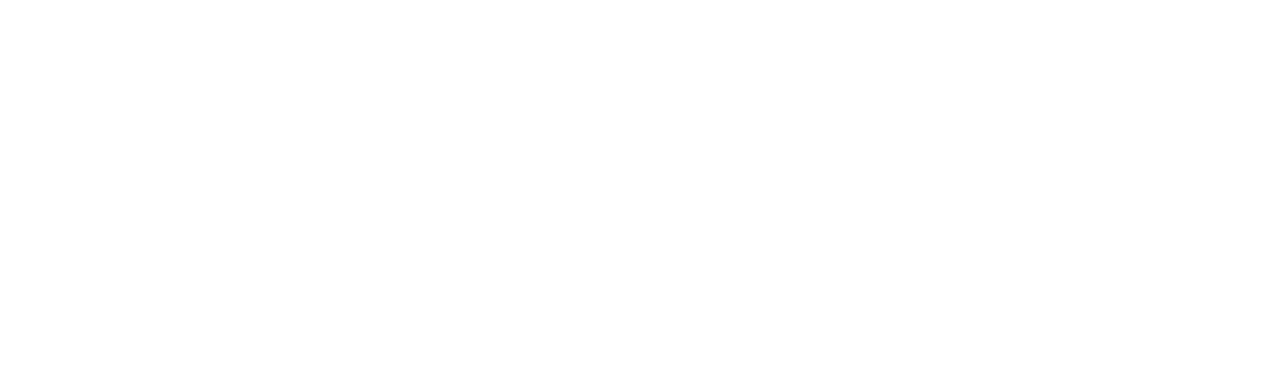
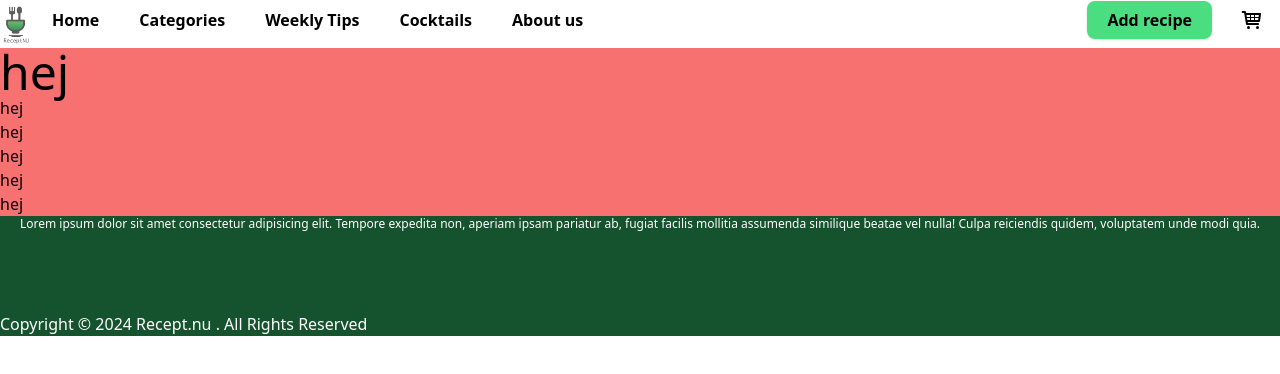
Before and after one commit to MAxlekansder/ExaminationsarbeteFrontend, a React (Vite) app: page /cart in a window 1280 px wide. Before the commit this address had no page. Shown: the top 374 px of the page. Built offline with nearby package versions, Linux system fonts and the light colour scheme.

Commit message:
cart sidebar menu

```diff
--- a/src/App.tsx
+++ b/src/App.tsx
@@ -14,13 +14,14 @@
 import RecipeDetails from './Views/Recipe/Recipe';
 import PresentCocktails from './components/Cocktails/Cocktails';
 import { BrowserRouter, Route, Routes } from "react-router-dom";
+import Cart from './components/Cart';
 
 function App() {
 
- return (
-  <>
-  <BrowserRouter>
-    <Routes>
+  return (
+    <>
+      <BrowserRouter>
+        <Routes>
           <Route path='/' element={<HomePage />} />
           <Route path='/add' element={<HandleRequests />} />
           <Route path='/home' element={<Home />} />
@@ -34,10 +35,11 @@
           <Route path='/about' element={<About />} />
           <Route path='/categories' element={<Categories />} />
           <Route path='/weeklytips' element={<WeeklyTips />} />
+          <Route path='/cart' element={<Cart />} />
         </Routes>
       </BrowserRouter>
     </>
-   )
+  )
 }
 
 export default App;
--- a/src/components/Cart.tsx
+++ b/src/components/Cart.tsx
@@ -1,9 +1,37 @@
-import React from 'react'
+import React, { useState } from 'react';
+import NavBarComponent from './NavBarComponent';
+import FooterComponent from './Footer/FooterComponent';
 
 function Cart() {
+    const [isCartOpen, setIsCartOpen] = useState(false);
+
+    const toggleCart = () => {
+        setIsCartOpen(!isCartOpen);
+    };
+
     return (
-        <div>Cart</div>
-    )
+        <>
+            <NavBarComponent toggleCart={toggleCart} />
+            <div className='bg-red-400'>
+                <h1 className='text-5xl'>hej</h1>
+                <div>hej</div>
+                <div>hej</div>
+                <div>hej</div>
+                <div>hej</div>
+                <div>hej</div>
+            </div>
+            {isCartOpen && (
+                <div className='fixed top-0 right-0 h-full bg-white w-1/3 shadow-lg z-50'>
+                    {/* content here */}
+                    <div className='p-4'>
+                        <h2 className='text-lg font-bold'>Shopping Cart</h2>
+                        {/* cart items here */}
+                    </div>
+                </div>
+            )}
+            <FooterComponent />
+        </>
+    );
 }
 
-export default Cart
+export default Cart;
--- a/src/components/NavBarComponent.tsx
+++ b/src/components/NavBarComponent.tsx
@@ -1,8 +1,18 @@
 // Kristian
+import React, { HtmlHTMLAttributes } from "react";
+import { TiShoppingCart } from "react-icons/ti";
+
+interface NavBarProps {
+    toggleCart: () => void;
+}
+
+function NavBarComponent({ toggleCart }: NavBarProps) {
+    const handleClick = (event: React.MouseEvent<HTMLAnchorElement, MouseEvent>) => {
+        event.preventDefault();
+        toggleCart();
+    }
 
 
-
-const NavBarComponent = () => {
     return (
         <header className="flex">
             <div className="py-1">
@@ -17,7 +27,8 @@
                     <li><a href="/weeklytips" className="px-5 py-2 text-black no-underline font-bold text-medium transition-colors duration-200 ease-in-out hover:text-green-500">Weekly Tips</a></li>
                     <li><a href="/cocktails" className="px-5 py-2 text-black no-underline font-bold text-medium transition-colors duration-200 ease-in-out hover:text-green-500">Cocktails</a></li>
                     <li><a href="/about" className="px-5 py-2 text-black no-underline font-bold text-medium transition-colors duration-200 ease-in-out hover:text-green-500">About us</a></li>
-                    <li className="ml-auto"><a href="/add" className="px-5 py-2 bg-green-400 text-black no-underline font-bold text-medium transition-colors duration-200 ease-in-out hover:bg-green-600 rounded-lg shadow">Add recipe</a></li>
+                    <li className="ml-auto"><a href="/add" className="px-5 py-2 bg-green-400 text-black no-underline font-bold text-medium transition-colors duration-200 ease-in-out hover:bg-green-600 rounded-lg shadow mr-7">Add recipe</a></li>
+                    <li><a href="/cart" onClick={handleClick} className="text-2xl">< TiShoppingCart /></a></li>
                 </ul>
             </nav>
         </header>
```
